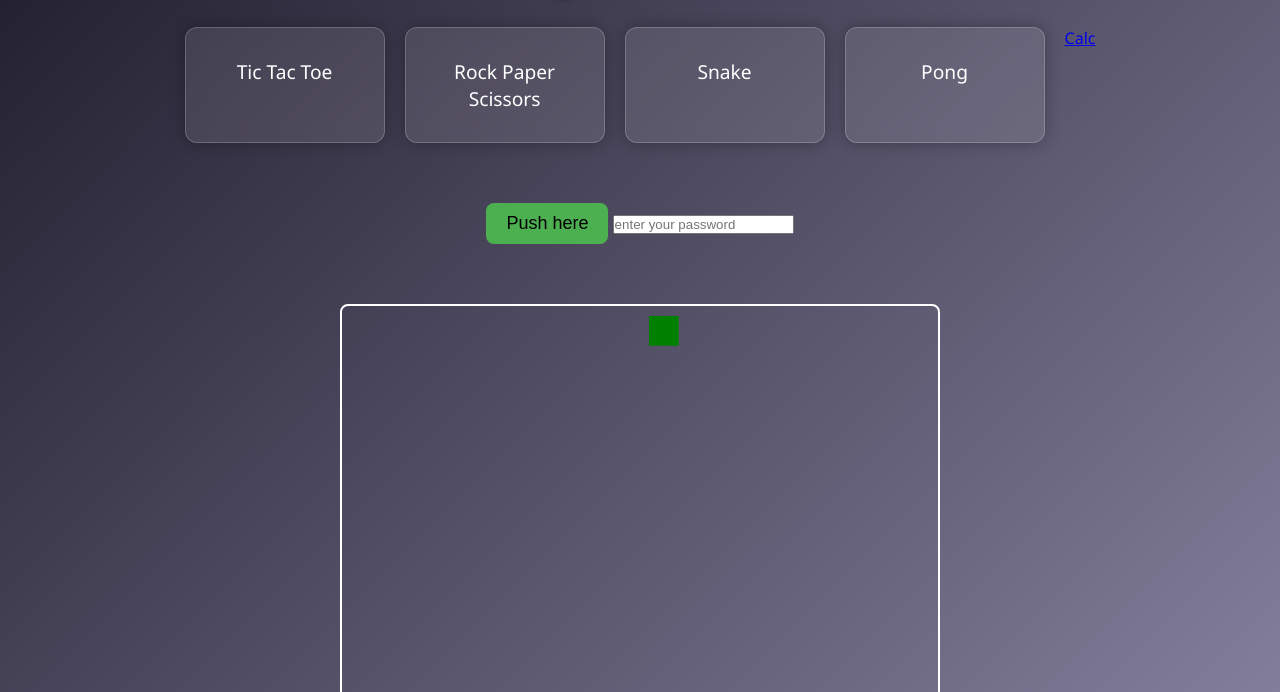
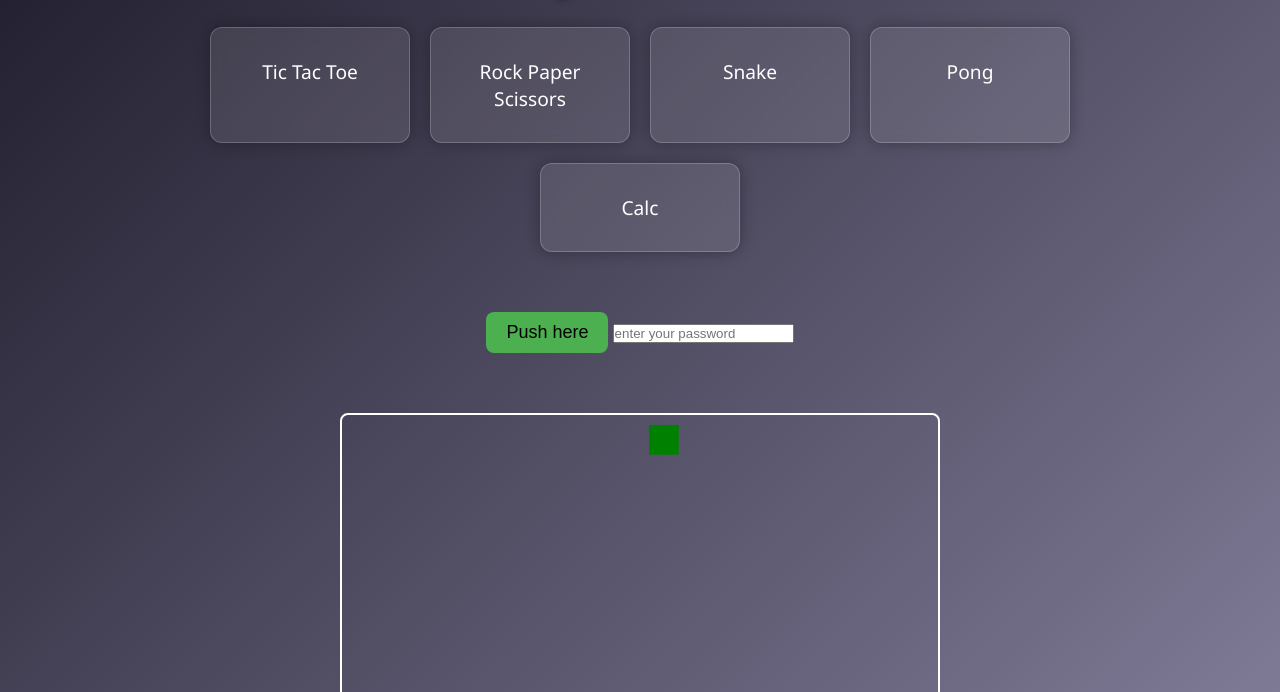
Before and after one commit to jchristensen353/jchristensen353.github.io, a plain HTML site: page index.html in a window 1280 px wide. Shown: the part 108-800 px from the top of the page. Drawn offline with Linux system fonts and the light colour scheme.

Commit message:
Update index.html

```diff
--- a/index.html
+++ b/index.html
@@ -120,7 +120,7 @@
     <a href="games/rock-paper-scissors/index.html" class="game-link">Rock Paper Scissors</a>
     <a href="games/snake/index.html" class="game-link">Snake</a>
     <a href="games/pong/index.html" class="game-link">Pong</a>
-    <a href="games/test.html" class="game-ling">Calc</a>
+    <a href="games/calc/test.html" class="game-link">Calc</a>
   </div>
 
   <div class="extra-content">
```
